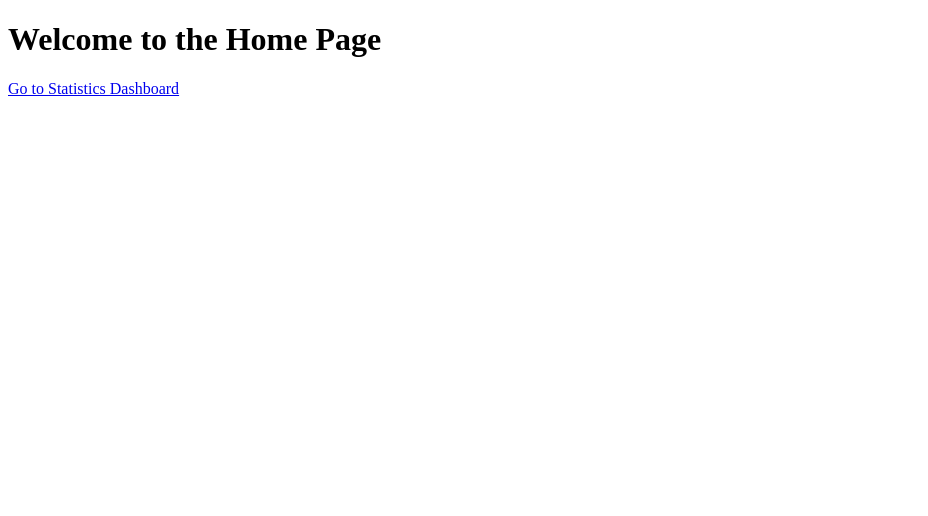
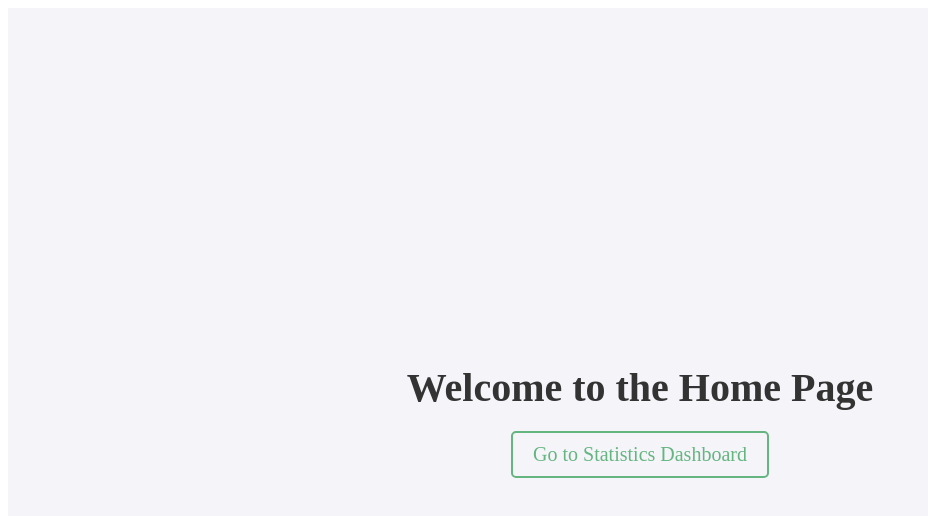
Before and after one commit to natko22/my-echarts-project, a Nuxt app: page / in a window 1280 px wide. Shown: the top 516 px of the page, without its empty margins (0-928 px from the left). Built offline with nearby package versions, Linux system fonts and the light colour scheme.

Commit message:
style home page and back button

```diff
--- a/components/statistics.vue
+++ b/components/statistics.vue
@@ -1,4 +1,6 @@
 <template>
+  <!-- Back to home button -->
+  <nuxt-link to="/" class="back-btn"> ← </nuxt-link>
   <div>
     <!-- Render the ECharts bar chart -->
     <div id="chart" style="width: 100%; height: 400px"></div>
@@ -182,4 +184,23 @@ function toggleCard(index) {
   font-size: 16px;
   font-family: "Courier New", Courier, monospace;
 }
+
+/* Back button styling */
+.back-btn {
+  position: absolute;
+  top: 20px;
+  left: 20px;
+  font-size: 1.25rem;
+  color: #ffce34;
+  text-decoration: none;
+  border: 2px solid #ffce34;
+  padding: 10px 15px;
+  border-radius: 5px;
+  transition: background-color 0.3s ease, color 0.3s ease;
+}
+
+.back-btn:hover {
+  background-color: #ffce34;
+  color: white;
+}
 </style>
--- a/pages/index.vue
+++ b/pages/index.vue
@@ -1,8 +1,43 @@
 <template>
-  <div>
+  <div class="home-container">
     <h1>Welcome to the Home Page</h1>
-    <nuxt-link to="/statistics">Go to Statistics Dashboard</nuxt-link>
+    <nuxt-link to="/statistics" class="link"
+      >Go to Statistics Dashboard</nuxt-link
+    >
   </div>
 </template>
 
 <script setup></script>
+
+<style scoped>
+.home-container {
+  display: flex;
+  flex-direction: column;
+  justify-content: center;
+  align-items: center;
+  height: 100vh;
+  text-align: center;
+  background-color: #f4f4f9;
+}
+
+h1 {
+  font-size: 2.5rem;
+  color: #333;
+  margin-bottom: 20px;
+}
+
+.link {
+  font-size: 1.25rem;
+  color: #65b581;
+  text-decoration: none;
+  border: 2px solid #65b581;
+  padding: 10px 20px;
+  border-radius: 5px;
+  transition: background-color 0.3s ease, color 0.3s ease;
+}
+
+.link:hover {
+  background-color: #65b581;
+  color: white;
+}
+</style>
```
